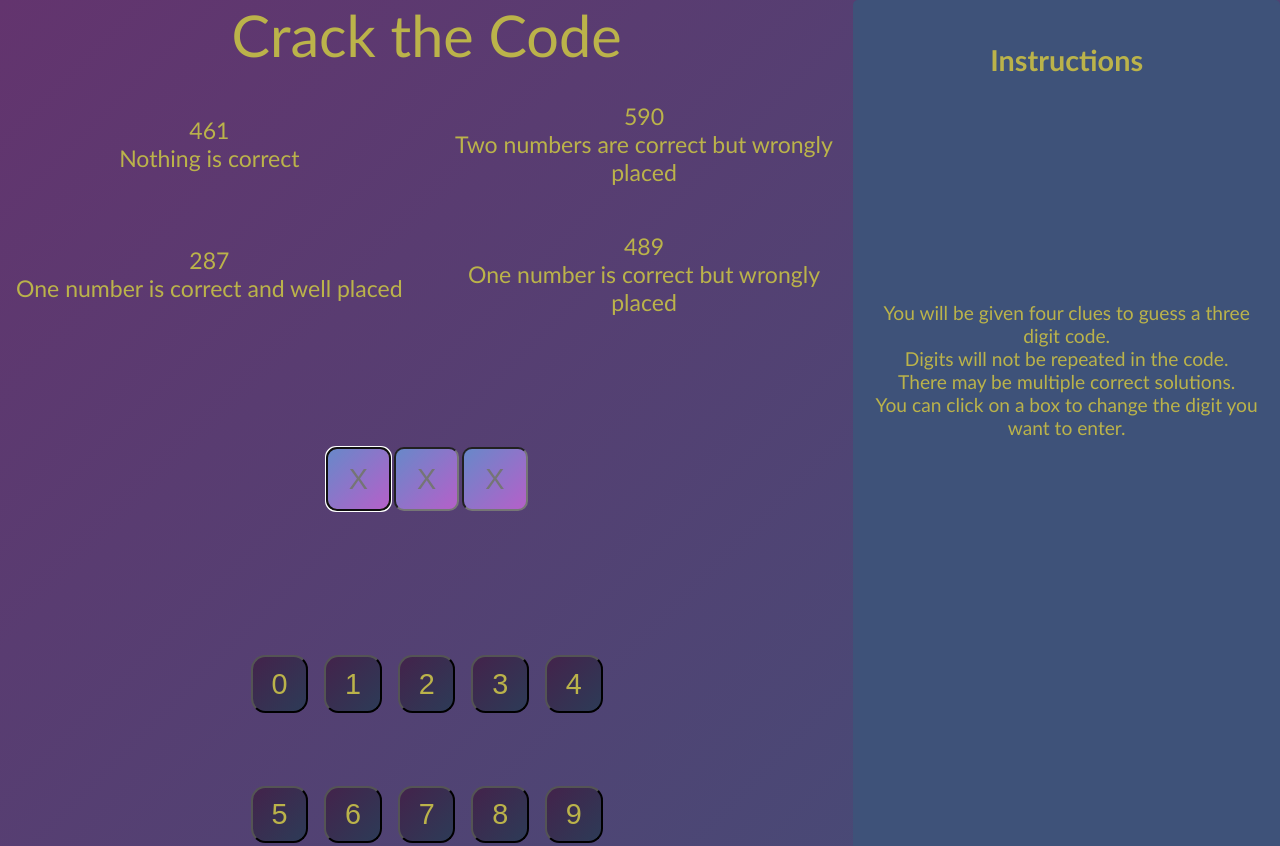
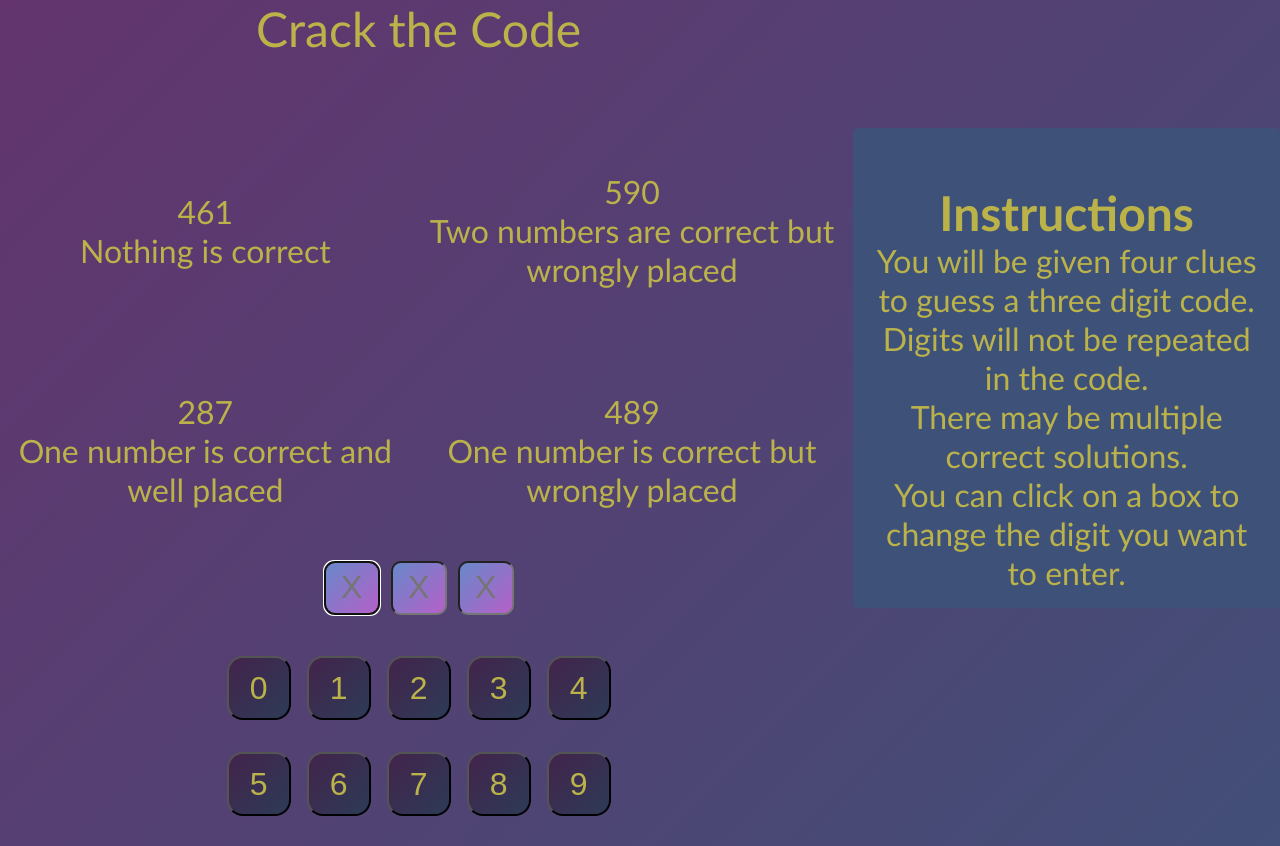
Before and after one commit to saprameya/CTCGridLayout, a plain HTML site: page index.html in a window 1280 px wide. Shown: the top 846 px of the page. Drawn offline with Linux system fonts and the light colour scheme.

Commit message:
cleaned up layout

```diff
--- a/grid_styles.css
+++ b/grid_styles.css
@@ -1,40 +1,30 @@
 body{
     font-family:'Trebuchet MS', 'Lucida Sans Unicode', 'Lucida Grande', 'Lucida Sans', Arial, sans-serif ;
     display: grid;
-    grid-template-columns: 2fr 1fr;
-    grid-template-rows: 0.2fr 5fr 0.5fr repeat(auto, 1fr);
-    gap: 20px;
-    grid-row-gap: 10px;
-    grid-area:
-        "titleRow"
-        "puzzle-container"
-        "user-container"
-        "button-row"
-        "submit-row"
-        "blank"
-        "aside"
-        ;
-    grid-template-areas: none;
+    column-gap: 1rem;
+    font-size: 2rem;
+    grid-template-columns: 1fr 1fr 1fr;
+    grid-template-rows: 0.3fr 1fr 1fr 0.06fr 1fr 1fr;
+    grid-template-areas:
+    "titleRow titleRow"
+    "puzzle-container puzzle-container"
+    "puzzle-container puzzle-container"
+    "user-container user-container"
+    "button-row button-row"
+    "submit-row submit-row";
     color: #bbb34a;
     text-align: center;
     margin: 0px;
     padding: 0px;
     align-items: top;
     justify-content: center;
-    min-height: 100vh;
-    width: 100vw;
+    min-height: 100%;
+    width: 100%;
     background: linear-gradient(135deg, #63346e,#3e5279 );
-    grid-auto-flow: column;
-    grid-template-rows: auto;
-
-}
-
-#aside{
-    display: none;
 }
 
 header{
-    font-size: 3em;
+    font-size: 3rem;
 }
 #titleRow{
     grid-area: titleRow;
@@ -42,26 +32,29 @@ header{
 
 #aside{
     grid-area: aside;
+    grid-column-start: 3;
+    grid-row-start: 1;
     background-color: #3e5279;
     border-radius: 5px;
-    padding: 1em;
-    /* padding-bottom: 1em; */
-    grid-area: aside;
+    padding: 1rem;
+    margin-top: 30%;
+    height: fit-content;
+
 
 }
-ul{
-    padding: 0px;
-}
-li{
-    list-style-type: none;
+
+#aside p{
+    margin: 0;
+    padding: 0;
 }
 
-#aside ul{
-    margin-top: -20rem;
+#aside h1{
+    margin-bottom: 0rem;
 }
+
 #puzzle-container{
     grid-area: puzzle-container;
-    margin-top: 0rem;
+    margin-top: 3rem;
     display: grid;
     grid-template-columns: 1fr 1fr;
     grid-template-rows: 1fr 1fr;
@@ -75,8 +68,13 @@ li{
     "CB1 CB2"
     "CB3 CB4";
     align-items: center;
-    font-size: 1.2em;
+    font-size: 2rem;
 }
+
+#puzzle-container p{
+    margin: 2rem 0;
+}
+
 
 #CB1{
     grid-area: CB1;
@@ -107,6 +105,8 @@ li{
     grid-template-areas:
         "InputSpace1 input-box0 input-box1 input-box2 InputSpace2";
     justify-content: center;
+    margin: 0;
+    height: fit-content;
 }
 #input-box0{
     grid-area: input-box0;
@@ -121,9 +121,9 @@ li{
 input{
     border-radius: 10px;
     border:color(from color srgb r g b);
-    font-size: 1.5em;
-    height: 2em;
-    width: 2em;
+    font-size: 2rem;
+    height: 3rem;
+    width: 3rem;
     text-align: center;
     align-items: center;
     margin-left: auto;
@@ -135,19 +135,18 @@ input:focus{
     border-color: #e9b451;
     background-color: #ede7ee;
     color:#f3e413 ;
-    /* background: linear-gradient(135deg, #587dc7, #b24cc9); */
 }
 
 input:hover, button:hover{
     cursor:pointer;
-
     color: #1c65f5;
 
 }
 #button-row{
     grid-area: button-row;
     display: grid;
-    gap: 1rem;
+    column-gap: 1rem;
+    row-gap: 2rem;
     justify-content: center;
     align-items: center;
     grid-area:
@@ -164,12 +163,14 @@ input:hover, button:hover{
     grid-template-areas:
         "button-0 button-1 button-2 button-3 button-4"
         "button-5 button-6 button-7 button-8 button-9";
+    margin: 5% 0;
+
 }
 button{
     color: #bbb34a;
-    font-size: 1.5em;
-    width: 2em;
-    height: 2em;
+    font-size: 2rem;
+    width: 4rem;
+    height: 4rem;
     border:color(from color srgb r g b);
     border-radius: 0.5em;
     background: linear-gradient(135deg,  #43234b, #2d3b57);
@@ -229,37 +230,54 @@ button{
 }
 
 
-@media only screen and (min-width:370px) and (max-width: 1023px) {
+@media only screen and (min-width:370px) and (max-width: 767px) {
     body{
         column-gap: 0px;
         grid-template-columns: 1fr 1fr;
-        grid-template-rows: 0.2fr repeat(2, 1fr) 0.2fr;
+        grid-template-rows: 0fr 0.5fr 2fr 0.2fr;
         grid-template-areas:
         "titleRow titleRow"
+        "puzzle-container puzzle-container"
         "puzzle-container puzzle-container"
         "user-container user-container"
         "button-row button-row"
         "submit-row submit-row";
+    }
+    #titleRow{
+        height: 3.5rem;
     }
     #aside{
         display: inherit;
         grid-column-start: 1;
         grid-row-start: 2;
         grid-row-end: 3;
+        height: fit-content;
+        font-size: 1rem;
+        margin-top: 0;
     }
-    #aside ul{
-        margin-top: 0rem;
-    }
+
     #puzzle-container{
-        margin-top: 0;
+        margin-top: -2rem;
         grid-row-start: 3;
+        font-size: 1.3rem;
     }
     #user-container{
         grid-row-start: 4;
+        grid-column-gap: 1rem;
     }
 
+    input{
+        font-size: 2rem;
+        height: 3rem;
+        width: 3rem;
+    }
     #button-row{
         grid-row-start: 5;
+    }
+    button{
+        font-size: 1.5rem;
+        height: 3rem;
+        width: 3rem;
     }
 
     #submit-row{
@@ -272,48 +290,62 @@ button{
 
 }
 
-@media (min-width:820px) {
+@media only screen and (min-width:768px) and (max-width: 1023px) {
     body{
         column-gap: 0px;
-        font-size: 2em;
         grid-template-columns: 1fr 1fr;
-        grid-template-rows: 0.2fr repeat(2, 1fr) 0.2fr;
+        grid-template-rows: 0fr 0.5fr 2fr 0.2fr;
         grid-template-areas:
         "titleRow titleRow"
+        "puzzle-container puzzle-container"
         "puzzle-container puzzle-container"
         "user-container user-container"
         "button-row button-row"
         "submit-row submit-row";
-    }
+        height: 100vh;
 
-
-}
-
-@media (min-width: 1026px) {
-    body {
-        font-size: 1.2em;
-        display: grid;
-        grid-template-columns: 1fr 1fr 1fr;
-        grid-template-rows: 0.2fr repeat(4, 1fr);
-        grid-template-areas:
-        "titleRow titleRow"
-        "puzzle-container puzzle-container"
-        "user-container user-container"
-        "button-row button-row"
-        "submit-row submit-row"
-        "blank";
     }
     #aside{
         display: inherit;
-        grid-column-start: 3;
-        grid-row-start: 1;
+        grid-column-start: 1;
+
+        grid-row-start: 2;
+        grid-row-end: 3;
+        height: fit-content;
+        font-size: 1rem;
+        margin-top: 0;
     }
 
+    #puzzle-container{
+        margin-top: -2rem;
+        grid-row-start: 3;
+        font-size: 1.8rem;
+    }
     #user-container{
-        align-items: center;
+        grid-row-start: 4;
+        grid-column-gap: 1rem;
+    }
+
+    input{
+        font-size: 2rem;
+        height: 3rem;
+        width: 3rem;
     }
     #button-row{
-        row-gap: 0rem;
+        grid-row-start: 5;
+    }
+    button{
+        font-size: 1.5rem;
+        height: 3rem;
+        width: 3rem;
+    }
+
+    #submit-row{
+        grid-row-start: 6;
+    }
+
+    .popupWon, .popupLost{
+        top:60%
     }
 
 }
--- a/index.html
+++ b/index.html
@@ -59,14 +59,17 @@
         </section>
         <section id="aside">
             <h1>Instructions</h1>
-            <ul>
+            <p>You will be given four clues to guess a three digit code. </p>
+            <p>Digits will not be repeated in the code. </p>
+            <p>There may be multiple correct solutions. </p>
+            <p>You can click on a box to change the digit you want to enter. </p>
+            <!-- <ul>
                 <li>You will be given four clues to guess a three digit code.</li>
                 <li>Digits will not be repeated in the code.</li>
                 <li>There may be multiple correct solutions.</li>
                 <li>You can click on a box to change the digit you want to enter.</li>
-            </ul>
+            </ul> -->
         </section>
-        <section id="blank"></section>
 
         <script src = "combined-script.js"></script>
 
```
